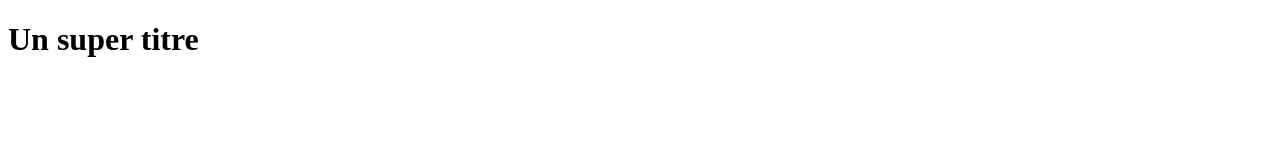
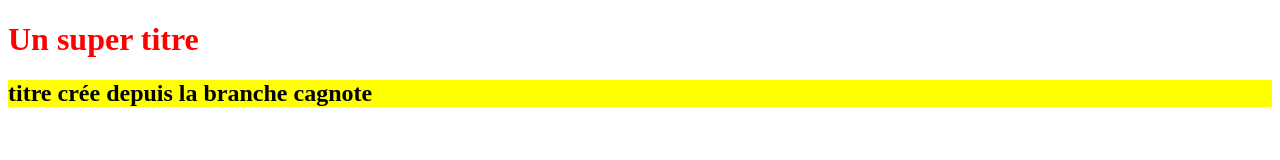
Before and after one commit to achrafGuedad/preparationEntretienCGI, a plain HTML site: page index.html in a window 1280 px wide. Drawn offline with Linux system fonts and the light colour scheme.

Commit message:
Réalisation de la partie cagnotte côté front end

```diff
--- a/index.html
+++ b/index.html
@@ -2,9 +2,10 @@
 <html>
 <head>
    <title></title>
-   <link rel="stylesheet" type="text/css" href="styles.css">
+   <link rel="stylesheet" type="text/css" href="style.css">
 </head>
 <body>
    <h1>Un super titre</h1>
+   <h2> titre crée depuis la branche cagnote</h2>
 </body>
 </html>
--- a/style.css
+++ b/style.css
@@ -1,3 +1,8 @@
 h1 {
     color: red;
  }
+
+ h2{
+
+    background-color: yellow ;
+ }
```
